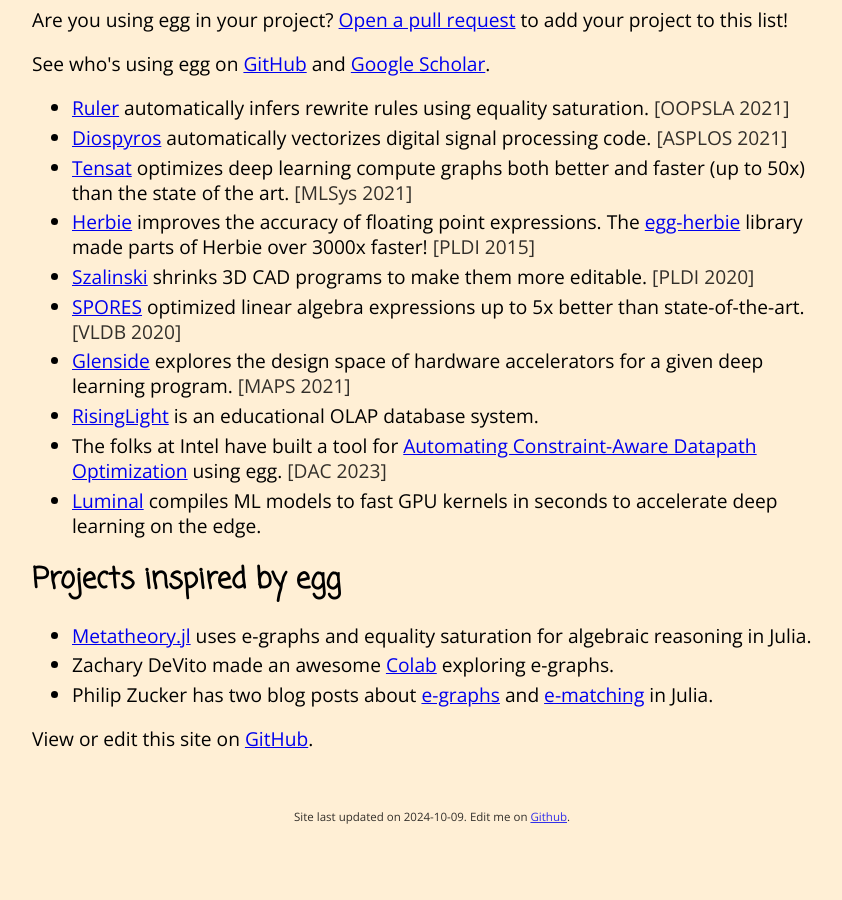
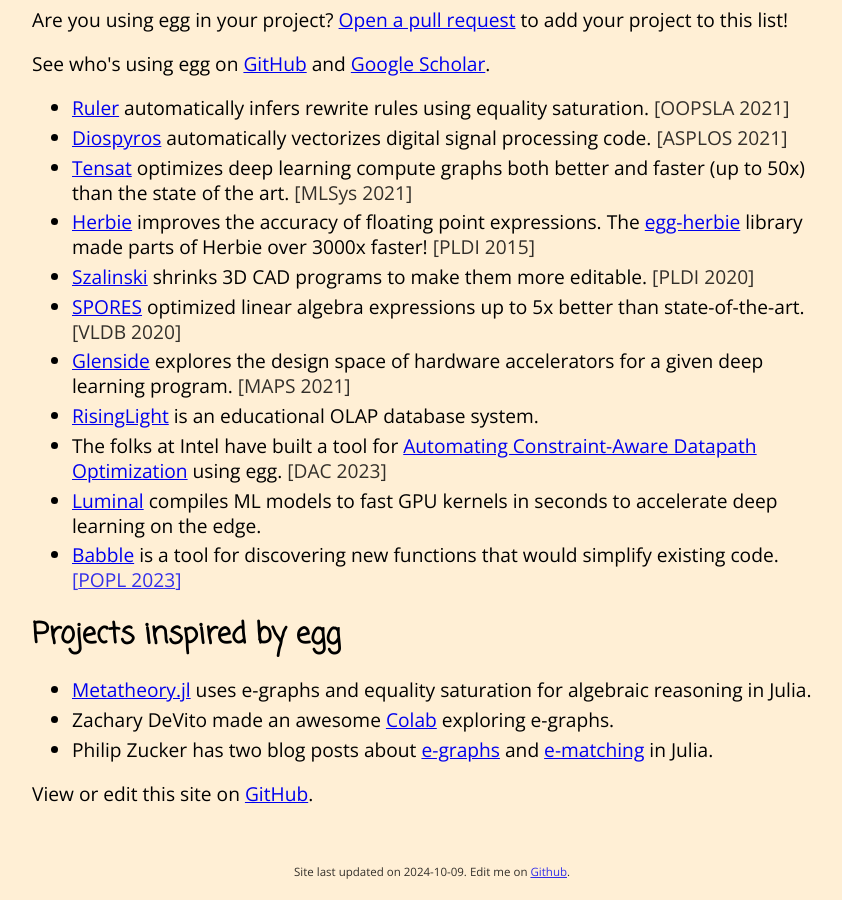
Before and after one commit to egraphs-good/egraphs-good.github.io, a Jekyll site: the page built from index.md, in a window 1280 px wide and 900 px high, scrolled down 2173 px. Shown: the whole window, without its empty margins (208-1050 px from the left). Built offline with Jekyll 4.4.1, drawn with Linux system fonts in a browser that asks for light colours; before the commit the page ends 3018 px from its top, so only the background shows below that.

Commit message:
Add babble
Closes #7

```diff
--- a/index.md
+++ b/index.md
@@ -148,6 +148,7 @@
     using {{egg}}.
     <span class="venue">DAC 2023</span>
 -   [Luminal](https://github.com/jafioti/luminal) compiles ML models to fast GPU kernels in seconds to accelerate deep learning on the edge.
+-   [Babble](https://github.com/dcao/babble) is a tool for discovering new functions that would simplify existing code.  <a class="venue" href="https://arxiv.org/abs/2212.04596">POPL 2023</a>
 
 ## Projects inspired by {{egg}}
 
```
